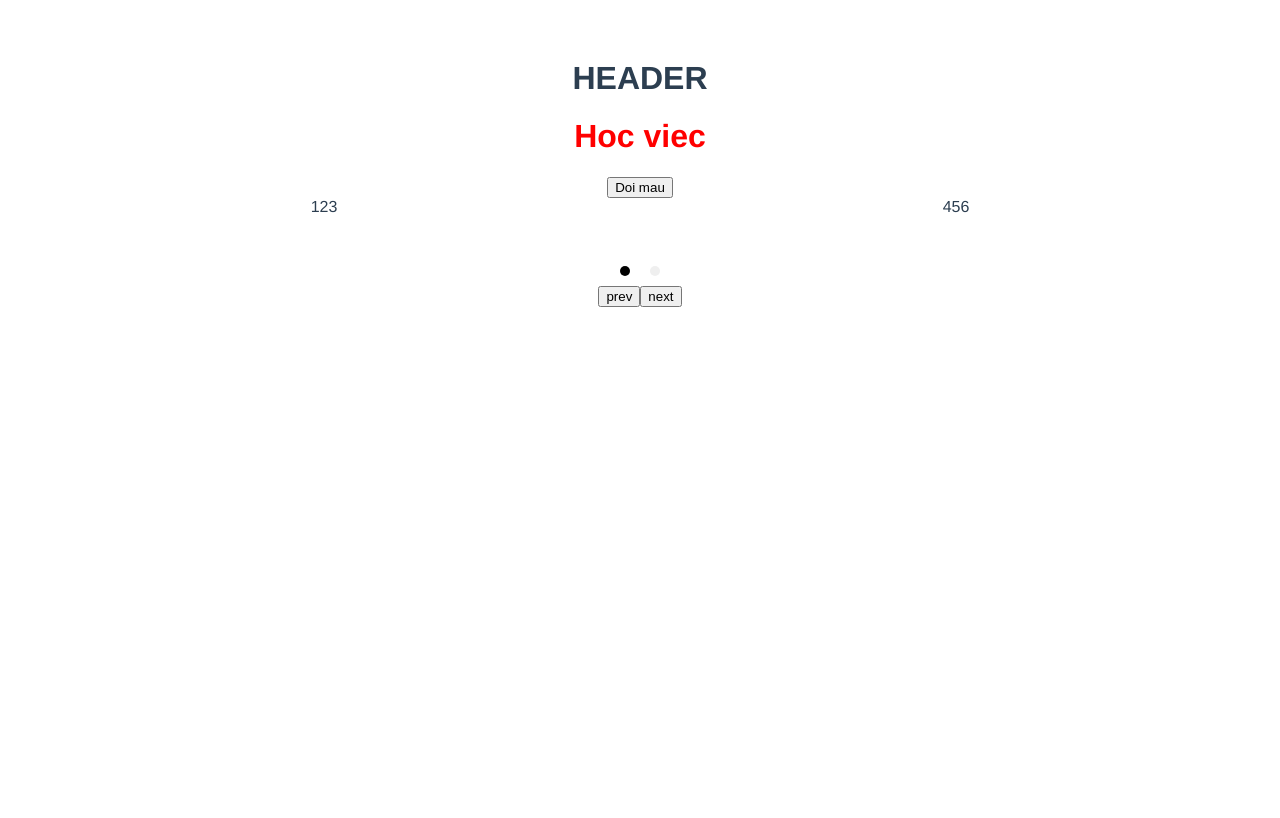
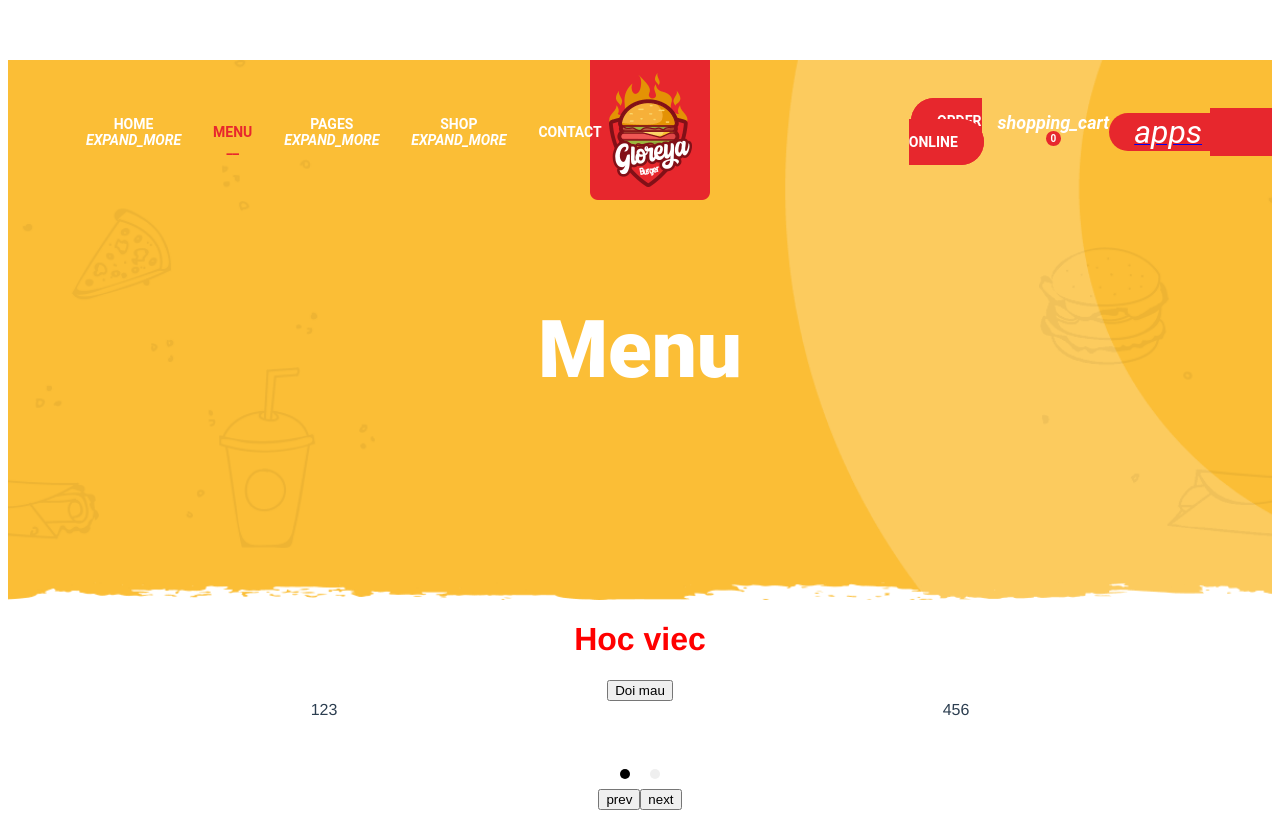
Before and after one commit to thanhdat1902/food_vuejs, a Vue app: page / in a window 1280 px wide. Built offline with nearby package versions, Linux system fonts and the light colour scheme.

Commit message:
modify header.vue

```diff
--- a/src/components/Header.vue
+++ b/src/components/Header.vue
@@ -1,6 +1,89 @@
 <template>
-    <h1>HEADER</h1>
+  <div id="header" >
+    <div class="header__container">
+      <div class="nav-container">
+      <!-- Begin nav -->
+        <div class="nav">
+          <ul class="nav__list">
+            <li >
+              <a href="#">
+                Home
+                <i class="nav__icon material-icons">expand_more</i>
+              </a>
+              <ul class="nav__subnav">
+                <li><a href="#">Home 1</a></li>
+                <li><a href="#">Home 2</a></li>
+                <li><a href="#">Home 3</a></li>
+              </ul>
+            </li>
+            <li><a href="#">Menu</a></li>
+            <li>
+              <a href="#">
+                Pages
+                <i class="nav__icon material-icons">expand_more</i>
+              </a>
+              <ul class="nav__subnav">
+                <li><a href="#">About us</a></li>
+                <li><a href="#">Team</a></li>
+                <li class="nav__subnav--relative">
+                  <a href="#">
+                    Blog
+                    <i class="nav__subnav-icon material-icons"> chevron_right </i>
+                  </a>
+                  <ul class="blog-subnav nav__subnav">
+                    <li><a href="#">Blog</a></li>
+                    <li><a href="#">Blog details</a></li>
+                  </ul>
+                </li>
+                <li><a href="#">Testimonial</a></li>
+                <li><a href="#">Gallery</a></li>
+                <li><a href="#">Faq</a></li>
+                <li><a href="#">404</a></li>
+              </ul>
+            </li>
+            <li>
+              <a href="#">
+                Shop
+                <i class="nav__icon material-icons">expand_more</i>
+              </a>
+              <ul class="nav__subnav">
+                <li><a href="#">Shop</a></li>
+                <li><a href="#">Shop Details</a></li>
+              </ul>
+            </li>
+            <li><a href="#">Contact</a></li>
+          </ul>
+        </div>
+        <!-- End nav -->
+        <div class="nav-container__image">
+          <a href="#">
+            <img src="../assets/headerImg/logo.png" alt="Hamburger">
+          </a>
+        </div>
+        <div class="nav__order">
+          <div class="nav__order-button">
+            <a href="#">Order online</a>
+          </div>
+          <div class="nav__order-cart">
+            <a href="#">
+              <i class="cart-icon material-icons"> shopping_cart </i>
+              <sup>0</sup>
+            </a>
+          </div>
+          <div class="nav__order-sidebar">
+            <a href="#">
+              <i class="sidebar-icon material-icons"> apps </i>
+            </a>
+          </div>
+        </div>
+      </div>
+    </div>
+    <div class="header__banner-area">
+      <h1 class="header__banner">Menu</h1>
+    </div>
+  </div>
 </template>
+
 <script>
 export default {
   name: 'Header'
@@ -8,5 +91,267 @@ export default {
 </script>
 
 <style scoped>
+*{
+    padding: 0;
+    margin: 0;
+    box-sizing: border-box;
+}
+
+a{
+  transition: all 0.4s ease;
+}
+
+html{
+  font-size: 16px;
+}
+
+#header{
+  background-image: url("../assets/headerImg/background.png");
+  background-size: cover;
+  background-position: center center;
+  position: relative;
+  min-height: 540px;
+  font-family:'Roboto';
+  width: 100%;
+}
+
+#header .nav-container{
+  display: flex;
+  flex-wrap: wrap;
+  justify-content: space-between;
+  margin: 0 auto;
+  max-width: 1140px;
+  position: relative;
+}
+
+.nav{
+  align-self: center!important;
+  max-width: 41.666667%;
+}
+
+.nav .nav__list{
+  display: inline-block;
+  padding: 0px 15px;
+  list-style-type: none;
+  height: 120px;
+  display: flex;
+}
+
+
+
+
+.nav__list .nav__subnav{
+  display: none;
+}
+
+
+.nav__list > li{
+  display: inline-block;
+  padding: 40px 16px;
+  align-self: center;
+}
+
+.nav__list > li:first-child{
+  margin-left: -15px;
+}
+
+.nav__list > li:nth-child(2) > a{
+  color: #e7272d;
+}
+
+.nav__list  li  a{
+  color: #fff;
+}
+.nav__list  li  a{
+  font-size: 14px;
+  display: block;
+  text-decoration: none;
+  font-weight: 700;
+  text-transform: uppercase;
+  position: relative;
+}
+
+
+.nav__list > li:nth-child(2) > a::after{
+  content: "__";
+  display: block;
+  font-weight: 700;
+  position: absolute;
+  width: 100%;
+  text-align: center;
+}
+
+.nav__list .nav__icon{
+  font-size: 14px;
+  font-weight: 700;
+}
+
+/* Start subnav */
+.nav__list li:hover a
+,.nav__list > li:hover > .nav__subnav > li:hover > a
+,.nav__subnav li:hover .blog-subnav li:hover a{
+  color:#e7272d ;
+}
+
+.nav__list > li:hover > .nav__subnav{
+  margin: 40px 0 0 -10px;
+
+}
+
+.nav__list li:hover .nav__subnav{
+  display: block;
+  position: absolute;
+  list-style-type: none;
+  text-align: left;
+  background-color: #fff;
+  min-width: 230px;
+  padding: 10px 0px;
+  box-shadow: 0 3px 5px 0 rgb(0 0 0 / 20%);
+  background-clip: padding-box;
+  border-radius: 0.25rem;
+}
+
+.nav__list .nav__subnav li a{
+  color: #000;
+  font-size: 12px;
+  line-height: 40px;
+  padding: .25rem 1.5rem;
+  white-space: nowrap;
+  border-top: 1px solid #eaeaea;
+}
+
+
+.nav__list .nav__subnav li:first-child > a{
+  border-top: none;
+}
+
+.nav__list li:hover .blog-subnav{
+  display: none;
+}
+
+/* Blog subnav */
+.nav__subnav--relative{
+  position: relative;
+}
+
+.nav__list li:hover .nav__subnav li:hover .blog-subnav{
+  display: block;
+  position: absolute;
+  left: 100%;
+  top: 0px;
+}
+
+.nav__list .nav__subnav .nav__subnav-icon{
+  color: #000;
+  font-size: 12px;
+  font-weight: 700;
+  margin-left: 160px;
+  margin-right: -10px;
+}
+
+/* Image */
+#header .nav-container .nav-container__image{
+  text-align: center;
+  margin-left: 20px;
+}
+
+/* Order */
+#header .nav__order{
+  display: flex;
+  justify-content: space-between;
+  flex: 0 0 41.666667%;
+  max-width: 41.666667%;
+}
+
+#header .nav__order .nav__order-button{
+  align-self: center;
+  margin-left: 10rem;
+}
+
+
+#header .nav__order .nav__order-button a{
+  background: #e7272d;
+  border: 1px solid #e7272d;
+  font-size: 14px;
+  text-decoration: none;
+  font-weight: 700;
+  text-transform: uppercase;
+  padding: 14px 25px;
+  color: #fff;
+  border-radius: 36px;
+  line-height: 1.5;
+}
+
+#header .nav__order .nav__order-button:hover a{
+  background-color: #ffc107;
+  border: 1px solid #ffc107;
+}
+
+#header .nav__order .nav__order-sidebar,
+#header .nav__order .nav__order-cart{
+  align-self: center;
+  position: relative;
+}
+
+#header .nav__order .nav__order-cart a{
+  font-size: 14px;
+  font-weight: 700;
+  list-style-type: none;
+  text-decoration: none;
+}
+
+#header .nav__order .nav__order-cart i{
+  color: #fff;
+  font-size: 18px;
+}
+
+#header .nav__order .nav__order-cart sup{
+  color: #fff;
+  font-size: 10px;
+  font-weight: 700;
+  background-color: #e7272d;
+  padding: 2px 5px;
+  border-radius: 50%;
+}
+
+#header .nav__order .nav__order-sidebar i{
+  padding-left: 25px;
+  padding-right: 8px;
+  border-top-left-radius: 36px;
+  border-bottom-left-radius: 36px;
+  line-height: 48px;
+  color: #fff;
+  font-size: 32px;
+  background-color: #e7272d;
+  right: 0;
+}
+
+#header .header__container{
+  position: relative;
+}
+
+#header .header__container::after{
+  position: absolute;
+  content: "";
+  width: calc(50% - 585.5px + 1em);
+  height: 48px;
+  background-color: #e7272d;
+  right: 0;
+  border-right: 0 solid transparent;
+  top: 0;
+  bottom: 0;
+  margin: auto;
+}
+
+#header .header__banner-area{
+  margin-top: 8%;
+}
+
+#header .header__banner{
+    color: #fff;
+    font-size: 80px;
+    line-height: 90px;
+    font-weight: 900;
+}
 
 </style>
```
